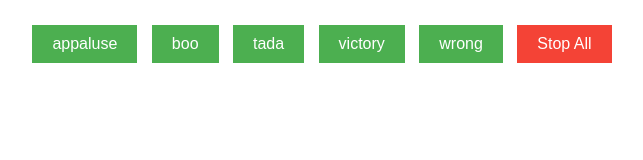
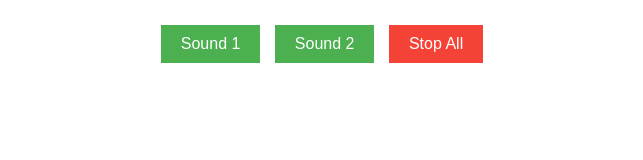
Before and after one commit to acciojob/Soundbar-navysai1419, a website: page main.html in a window 1280 px wide. Shown: the whole page, without its empty margins (318-961 px from the left). Drawn offline with Linux system fonts and the light colour scheme.

Commit message:
created a submission

```diff
--- a/main.html
+++ b/main.html
@@ -7,13 +7,10 @@
 </head>
 
 <body>
-	 <div id="buttons">
-        <button class="btn" onclick="playSound('sound1.mp3')">appaluse</button>
-        <button class="btn" onclick="playSound('sound2.mp3')">boo</button>
-		 <button class="btn" onclick="playSound('sound2.mp3')">tada</button>
-		 <button class="btn" onclick="playSound('sound2.mp3')">victory</button>
-		 <button class="btn" onclick="playSound('sound2.mp3')">wrong</button>
-
+	  <div id="buttons">
+        <button class="btn" onclick="playSound('sound1.mp3')">Sound 1</button>
+        <button class="btn" onclick="playSound('sound2.mp3')">Sound 2</button>
+        <!-- Add more buttons for additional sounds -->
 
         <button class="stop" onclick="stopAllSounds()">Stop All</button>
     </div>
--- a/script.js
+++ b/script.js
@@ -1,4 +1,3 @@
-//your JS code here. If required.
 let audioElements = [];
 
 function playSound(soundFile) {
--- a/styles.css
+++ b/styles.css
@@ -1,4 +1,3 @@
-/*  your css code here. If applicable */
 body {
     font-family: 'Arial', sans-serif;
     text-align: center;
```
